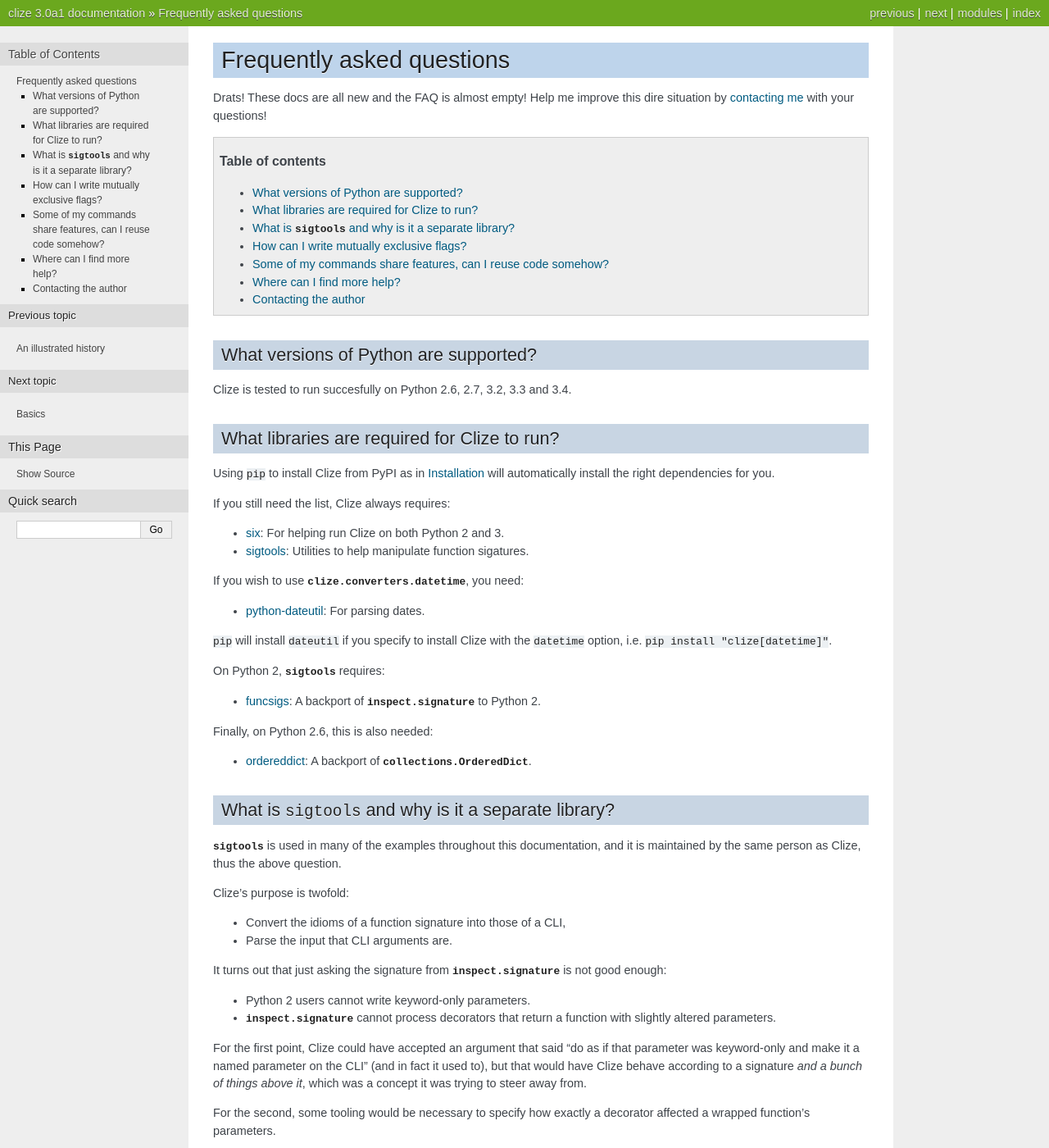
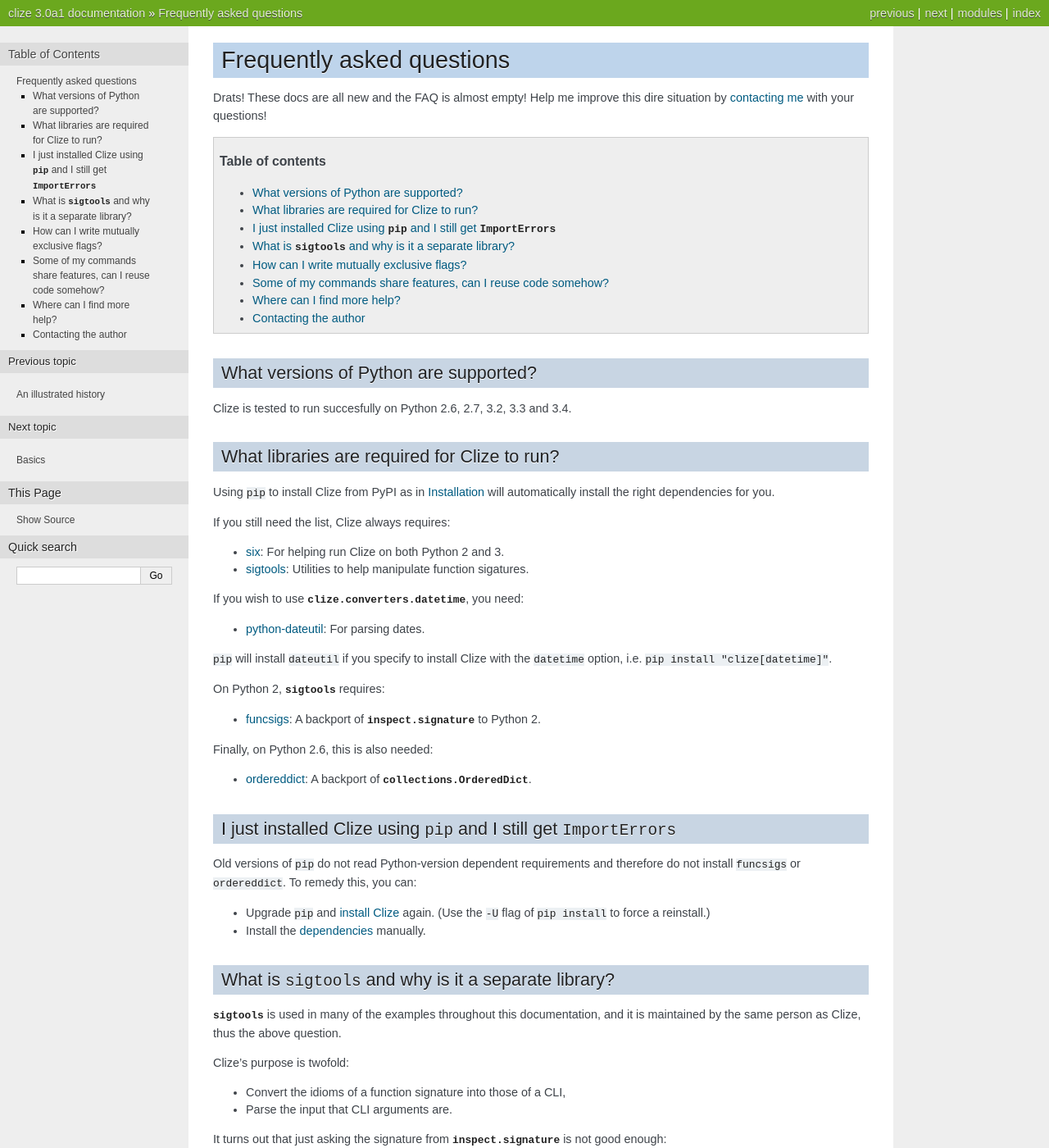
Before and after one commit to epsy/clize, a Sphinx documentation site: the page built from docs/faq.rst, in a window 1280 px wide and 1400 px high. Shown: the whole window at 82% size. Built offline with Sphinx 7.4.7, drawn with Linux system fonts in a browser that asks for light colours.

Commit message:
Added a FAQ entry for old versions of pip not installing all deps

```diff
--- a/docs/faq.rst
+++ b/docs/faq.rst
@@ -52,6 +52,19 @@
 
 * `ordereddict <https://pypi.python.org/pypi/ordereddict/>`_: A backport of
   `collections.OrderedDict`.
+
+
+.. _ancient pip:
+
+I just installed Clize using ``pip`` and I still get ``ImportErrors``
+---------------------------------------------------------------------
+
+Old versions of ``pip`` do not read Python-version dependent requirements and
+therefore do not install ``funcsigs`` or ``ordereddict``. To remedy this, you can:
+
+* Upgrade ``pip`` and :ref:`install Clize <install>` again. (Use the ``-U`` flag of ``pip
+  install`` to force a reinstall.)
+* Install the :ref:`dependencies <dependencies>` manually.
 
 
 .. _sigtools split:
```
